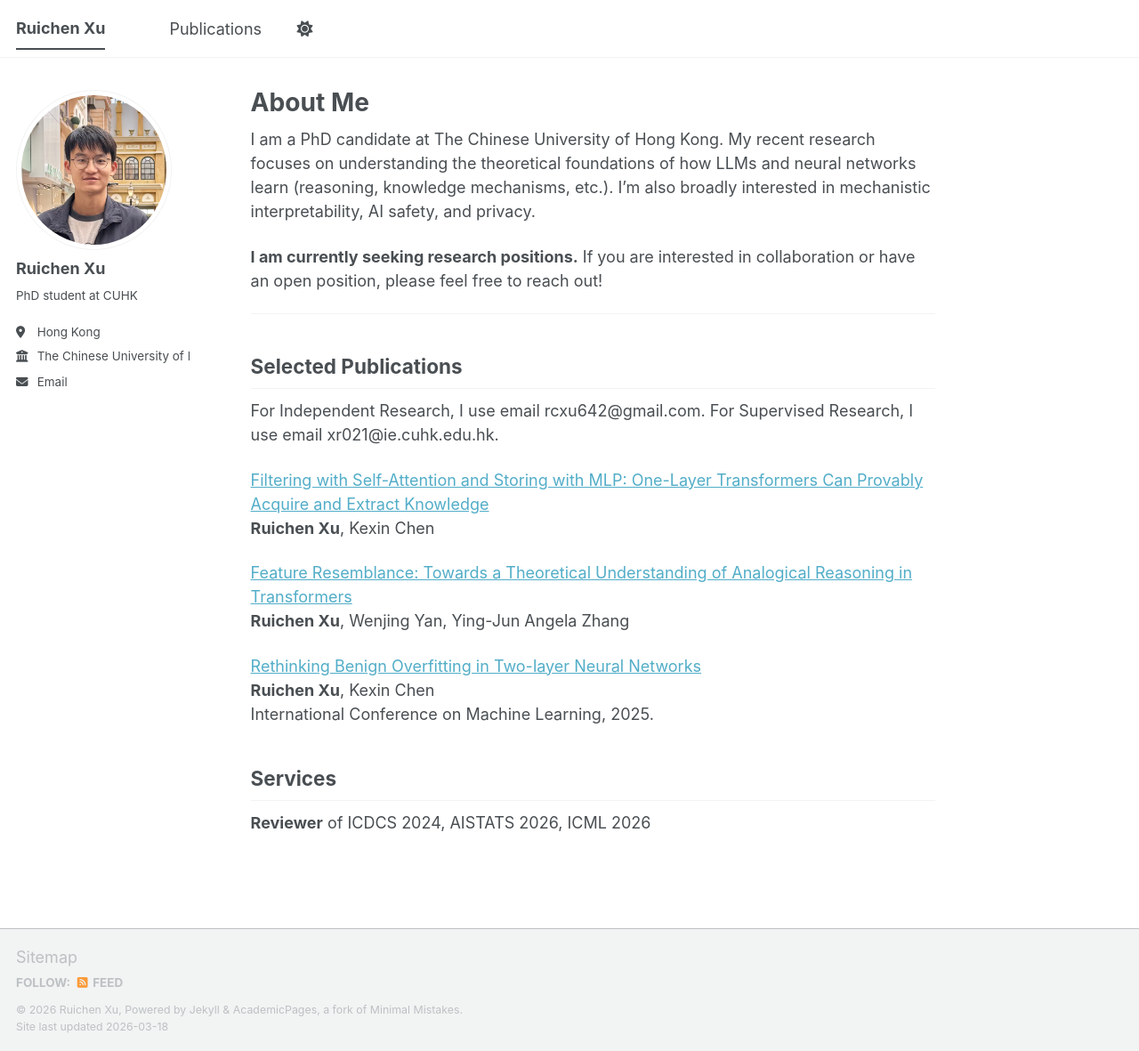
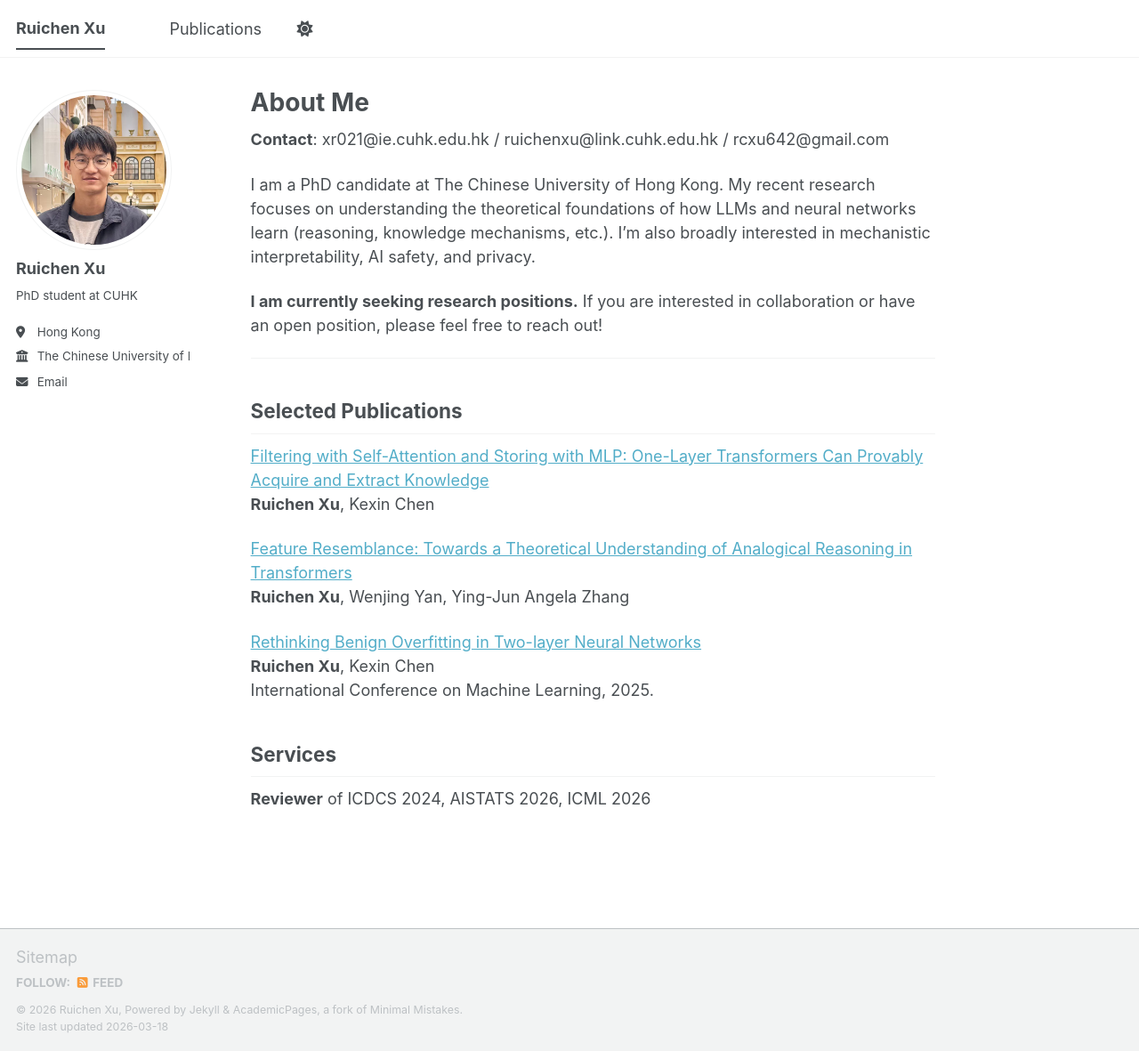
Before and after one commit to ruichenxu66/ruichenxu66.github.io, a Jekyll site: the page built from _pages/about.md, in a window 1280 px wide and 1181 px high. Shown: the whole window at 89% size. Built offline with Jekyll 4.4.1, drawn with Linux system fonts in a browser that asks for light colours; a script bundle is joined from its source files by our own code; library files that are not in the unit come from our copies.

Commit message:
Update about.md

```diff
--- a/_pages/about.md
+++ b/_pages/about.md
@@ -7,6 +7,8 @@ redirect_from:
   - /about.html
 ---
 
+**Contact**: xr021@ie.cuhk.edu.hk / ruichenxu@link.cuhk.edu.hk / rcxu642@gmail.com
+
 I am a PhD candidate at The Chinese University of Hong Kong. My recent research focuses on understanding the theoretical foundations of how LLMs and neural networks learn (reasoning, knowledge mechanisms, etc.).
 I'm also broadly interested in mechanistic interpretability, AI safety, and privacy.
 
@@ -14,8 +16,6 @@ I'm also broadly interested in mechanistic interpretability, AI safety, and priv
 
 ---
 ## Selected Publications
-For Independent Research, I use email rcxu642@gmail.com. For Supervised Research, I use email xr021@ie.cuhk.edu.hk.
-
 [Filtering with Self-Attention and Storing with MLP: One-Layer Transformers Can Provably Acquire and Extract Knowledge](https://arxiv.org/abs/2508.00901) <br>
 **Ruichen Xu**, Kexin Chen
 
```
